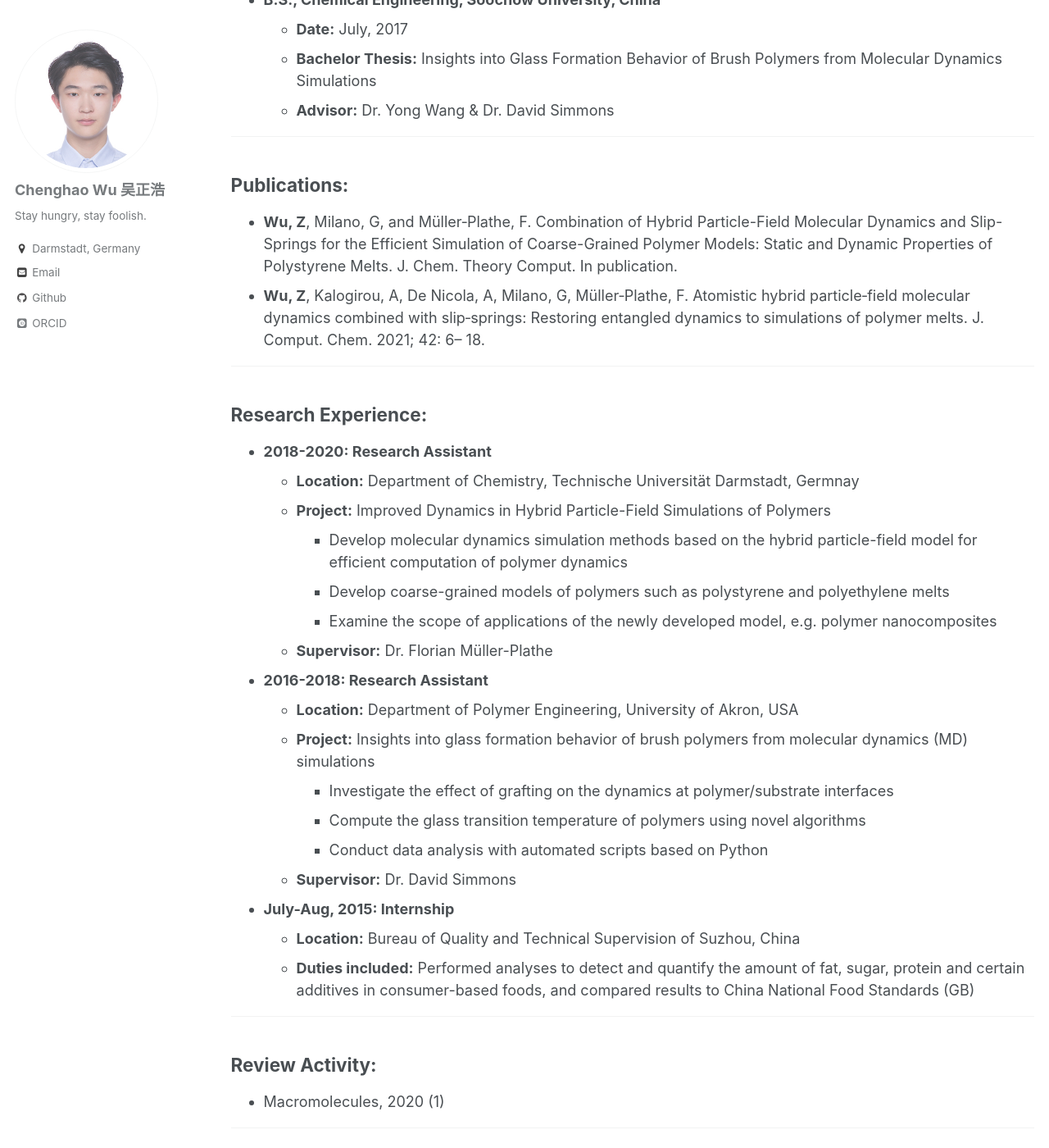
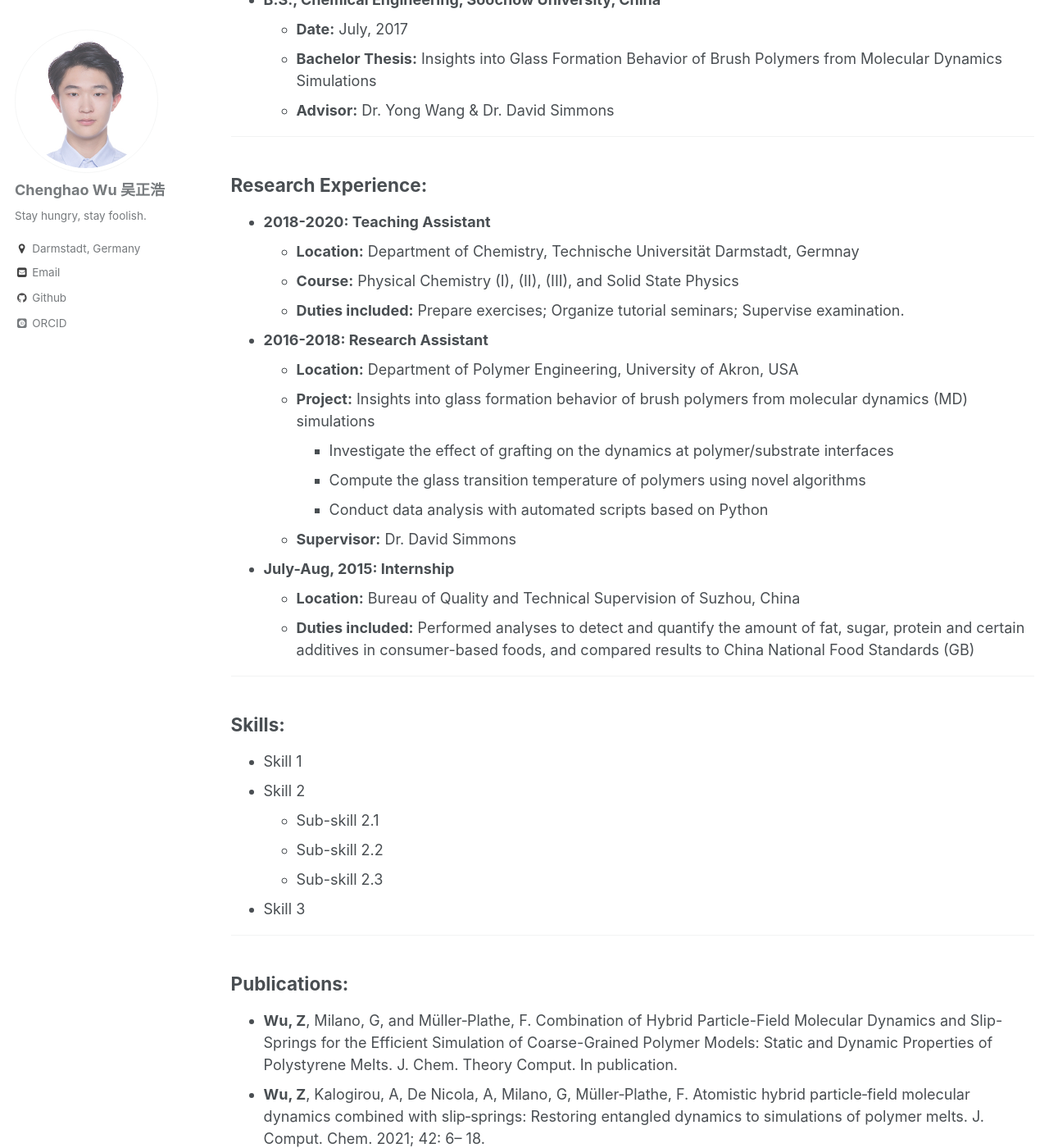
Before and after one commit to Chenghao-Wu/Chenghao-Wu.github.io, a Jekyll site: the page built from _pages/cv.md, in a window 1280 px wide and 1400 px high, scrolled down 670 px. Shown: the whole window at 82% size. Built offline with Jekyll 4.4.1, drawn with Linux system fonts in a browser that asks for light colours; some web fonts are replaced; some of the changed text lies outside the part shown.

Commit message:
update 17

```diff
--- a/_pages/cv.md
+++ b/_pages/cv.md
@@ -35,22 +35,12 @@ Education:
 
 ---
 
-Publications:
-------
-* **Wu, Z**, Milano, G, and Müller‐Plathe, F. [Combination of Hybrid Particle-Field Molecular Dynamics and Slip-Springs for the Efficient Simulation of Coarse-Grained Polymer Models: Static and Dynamic Properties of Polystyrene Melts. J. Chem. Theory Comput. In publication.](https://pubs.acs.org/doi/10.1021/acs.jctc.0c00954)
-* **Wu, Z**, Kalogirou, A, De Nicola, A, Milano, G, Müller‐Plathe, F. [Atomistic hybrid particle‐field molecular dynamics combined with slip‐springs: Restoring entangled dynamics to simulations of polymer melts. J. Comput. Chem. 2021; 42: 6– 18.](https://onlinelibrary.wiley.com/doi/10.1002/jcc.26428)
-
----
-
 Research Experience:
 ------
-* **2018-2020: Research Assistant**
+* **2018-2020: Teaching Assistant**
   * **Location:** Department of Chemistry, Technische Universität Darmstadt, Germnay
-  * **Project:** Improved Dynamics in Hybrid Particle-Field Simulations of Polymers
-    * Develop molecular dynamics simulation methods based on the hybrid particle-field model for efficient computation of polymer dynamics
-    * Develop coarse-grained models of polymers such as polystyrene and polyethylene melts
-    * Examine the scope of applications of the newly developed model, e.g. polymer nanocomposites
-  * **Supervisor:** Dr. Florian Müller-Plathe
+  * **Course:** Physical Chemistry (I), (II), (III), and Solid State Physics
+  * **Duties included:** Prepare exercises; Organize tutorial seminars; Supervise examination.
 
 * **2016-2018: Research Assistant**
   * **Location:** Department of Polymer Engineering, University of Akron, USA
@@ -63,6 +53,25 @@ Research Experience:
 * **July-Aug, 2015: Internship**
   * **Location:** Bureau of Quality and Technical Supervision of Suzhou, China
   * **Duties included:** Performed analyses to detect and quantify the amount of fat, sugar, protein and certain additives in consumer-based foods, and compared results to China National Food Standards (GB)
+
+---
+
+Skills:
+------
+* Skill 1
+* Skill 2
+  * Sub-skill 2.1
+  * Sub-skill 2.2
+  * Sub-skill 2.3
+* Skill 3
+
+---
+
+Publications:
+------
+* **Wu, Z**, Milano, G, and Müller‐Plathe, F. [Combination of Hybrid Particle-Field Molecular Dynamics and Slip-Springs for the Efficient Simulation of Coarse-Grained Polymer Models: Static and Dynamic Properties of Polystyrene Melts. J. Chem. Theory Comput. In publication.](https://pubs.acs.org/doi/10.1021/acs.jctc.0c00954)
+* **Wu, Z**, Kalogirou, A, De Nicola, A, Milano, G, Müller‐Plathe, F. [Atomistic hybrid particle‐field molecular dynamics combined with slip‐springs: Restoring entangled dynamics to simulations of polymer melts. J. Comput. Chem. 2021; 42: 6– 18.](https://onlinelibrary.wiley.com/doi/10.1002/jcc.26428)
+
 
 ---
 
@@ -81,24 +90,6 @@ Talks and Posters:
 
 ---
 
-Teaching:
-------
-  <ul>{% for post in site.teaching %}
-    {% include archive-single-cv.html %}
-  {% endfor %}</ul>
-
----
-
-Skills:
-------
-* Skill 1
-* Skill 2
-  * Sub-skill 2.1
-  * Sub-skill 2.2
-  * Sub-skill 2.3
-* Skill 3
-
----
 
 Service and leadership:
 ------
```
